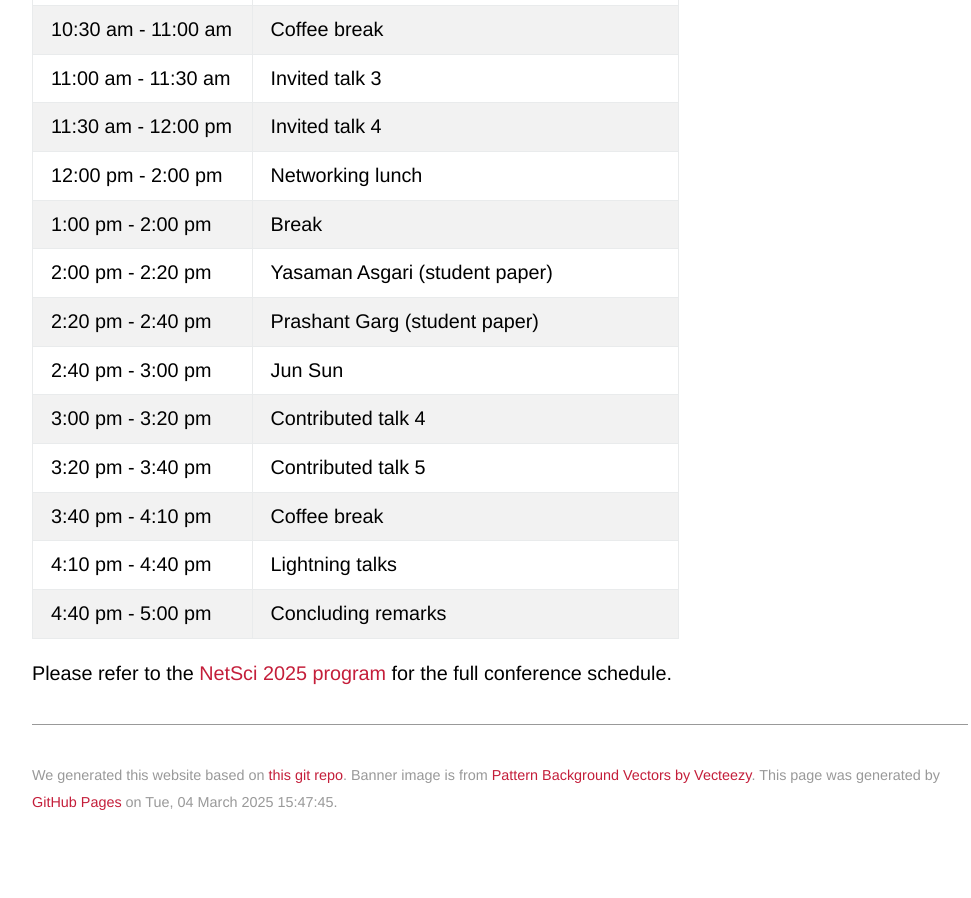
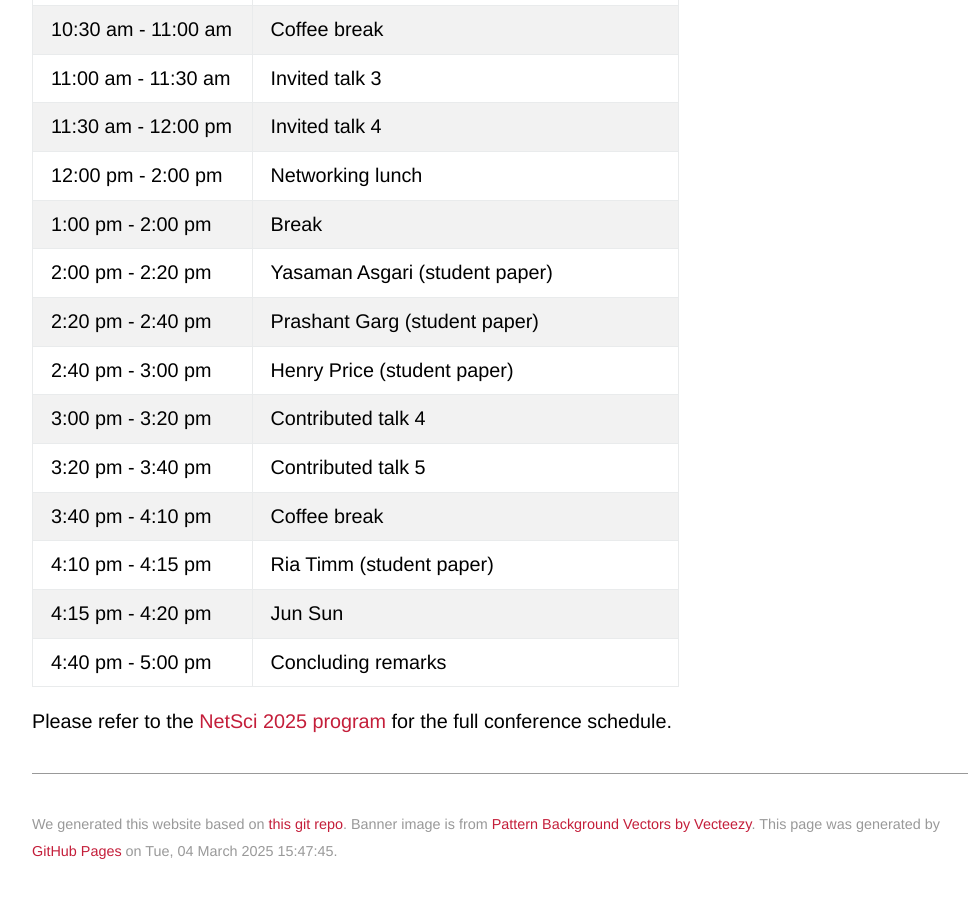
Before and after one commit to netscisci/netscisci.github.io, a Jekyll site: the page built from schedule.md, in a window 1280 px wide and 900 px high, scrolled down 856 px. Shown: the whole window, without its empty margins (140-1111 px from the left). Built offline with Jekyll 4.4.1, drawn with Linux system fonts in a browser that asks for light colours; some web fonts are replaced; our own code applies the rules of GitHub Pages for plain Markdown files; before the commit the page ends 1707 px from its top, so only the background shows below that.

Commit message:
Update schedule.md

```diff
--- a/schedule.md
+++ b/schedule.md
@@ -20,11 +20,12 @@ layout: default
 | 1:00 pm - 2:00 pm   | Break |
 | 2:00 pm - 2:20 pm   | Yasaman Asgari (student paper) |
 | 2:20 pm - 2:40 pm   | Prashant Garg (student paper) |
-| 2:40 pm - 3:00 pm   | Jun Sun |
+| 2:40 pm - 3:00 pm   | Henry Price (student paper) |
 | 3:00 pm - 3:20 pm   | Contributed talk 4 |
 | 3:20 pm - 3:40 pm   | Contributed talk 5 |
 | 3:40 pm - 4:10 pm   | Coffee break |
-| 4:10 pm - 4:40 pm   | Lightning talks |
+| 4:10 pm - 4:15 pm   | Ria Timm (student paper) |
+| 4:15 pm - 4:20 pm   | Jun Sun |
 | 4:40 pm - 5:00 pm   | Concluding remarks |
 
 Please refer to the [NetSci 2025 program](https://netsci2025.github.io/) for the full conference schedule.
```
